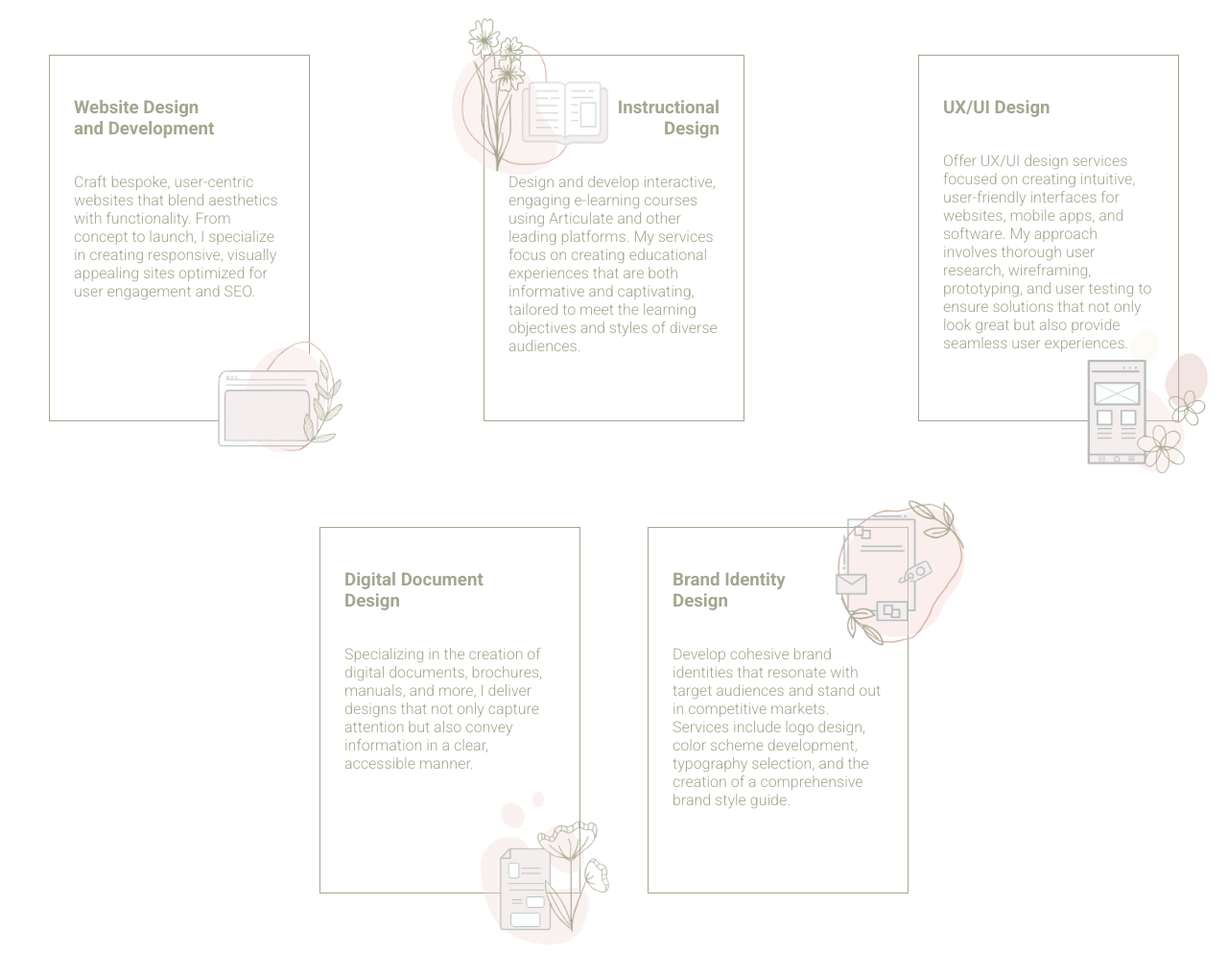
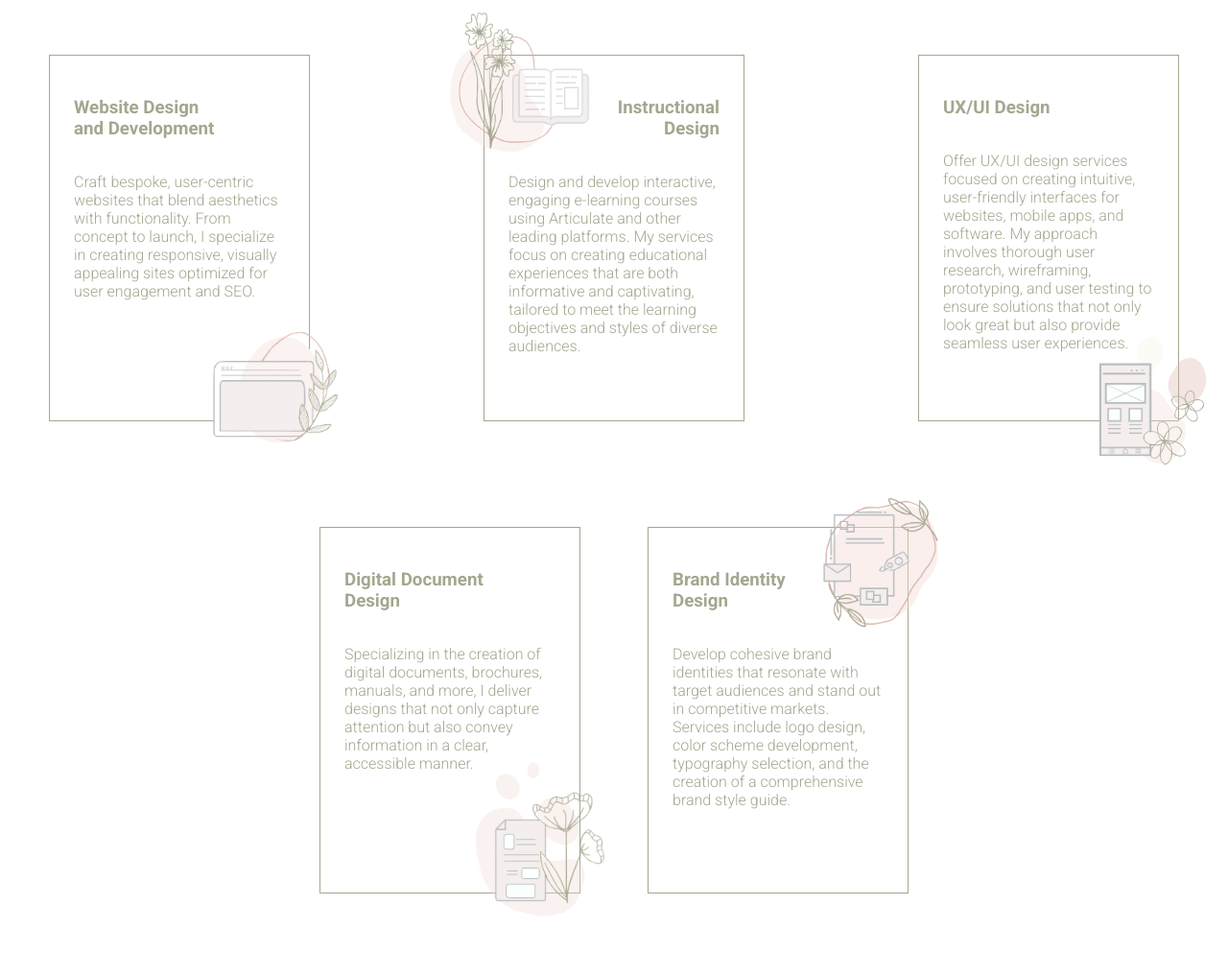
Before and after one commit to tfnyfaass/tfny, a plain HTML site: page services.html in a window 1280 px wide. Shown: the part 295-1288 px from the top of the page at 96% size. Drawn offline with nearby package versions, Linux system fonts and the light colour scheme; a web font is replaced by a local one.

Commit message:
adjusted sizing of different service illustrations to make sizing more coherent and uniform

```diff
--- a/resources/css/services.css
+++ b/resources/css/services.css
@@ -47,25 +47,38 @@
 
 .corner-img {
     position: absolute;
+    width: 160px;
+    height: auto;
+    pointer-events: none;
+}
+
+.corner-img-small {
+    position: absolute;
     width: 180px;
     height: auto;
     pointer-events: none;
 }
 
 .top-left {
-    top: -50px;
+    top: -55px;
     left: -50px;
 }
 
 .top-right {
     top: -50px;
-    right: -80px;
+    right: -50px;
 }
 
 .bottom-right {
-    bottom: -60px;
-    right: -60px;
+    bottom: -50px;
+    right: -55px;
 }
+
+.bottom-right-tight {
+    bottom: -30px;
+    right: -55px;
+}
+
 
 @media (max-width: 900px) {
     .main {
--- a/services.html
+++ b/services.html
@@ -31,7 +31,7 @@
             <div class="service webdev">
                 <h3>Website Design and Development</h3>
                 <p>Craft bespoke, user-centric websites that blend aesthetics with functionality. From concept to launch, I specialize in creating responsive, visually appealing sites optimized for user engagement and SEO.</p>
-                <img src="resources/images/services/webdev.png" class="corner-img bottom-right">
+                <img src="resources/images/services/webdev.png" class="corner-img-small bottom-right">
             </div>
             <div class="service id">
                 <h3>Instructional Design</h3>
@@ -46,7 +46,7 @@
             <div class="service design">
                 <h3>Digital Document Design</h3>
                 <p>Specializing in the creation of digital documents, brochures, manuals, and more, I deliver designs that not only capture attention but also convey information in a clear, accessible manner. </p>
-                <img src="resources/images/services/design.png" class="corner-img bottom-right">
+                <img src="resources/images/services/design.png" class="corner-img-small bottom-right-tight">
             </div>
             <div class="service brand-design">
                 <h3>Brand Identity Design</h3>
```
